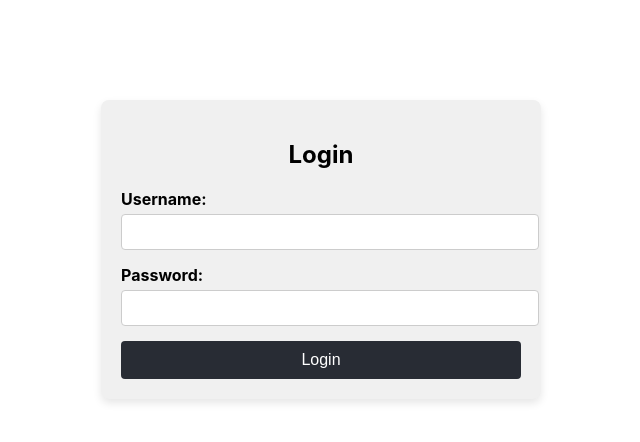
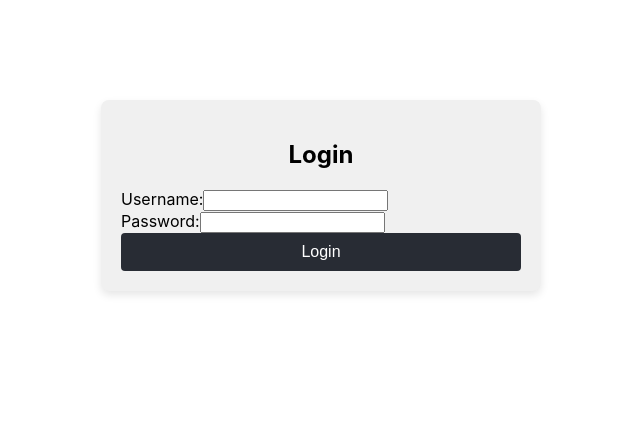
Before and after one commit to whogenkamp3/Capstone-frontend, a React (Create React App) app: page /login in a window 1280 px wide. Shown: the top 442 px of the page, without its empty margins (319-959 px from the left). Built offline with nearby package versions, Linux system fonts and the light colour scheme.

Commit message:
working login

```diff
--- a/src/components/Login.js
+++ b/src/components/Login.js
@@ -1,67 +1,51 @@
+// Login.js
 import React, { useState } from 'react';
-import { useNavigate } from 'react-router-dom';
 import axios from 'axios';
+import { useNavigate } from 'react-router-dom'; // Import useNavigate
 
-const Login = ({ setIsAuthenticated }) => {
+const Login = () => {
   const [username, setUsername] = useState('');
   const [password, setPassword] = useState('');
-  const [error, setError] = useState('');
-  const navigate = useNavigate();
+  const navigate = useNavigate(); // Initialize useNavigate
+  const [error, setError] = useState(null);
 
-  const handleSubmit = async (e) => {
+  const handleLogin = async (e) => {
     e.preventDefault();
-    setError('');
-
     try {
-      // Make the login request
+      // Replace with your actual login API endpoint
       const response = await axios.post('http://localhost:8000/api/login/', {
         username,
         password,
       });
-      console.log("User authenticated, navigating to home");
-      // Check if login is successful
-      if (response.status === 200) {
-        // Store user ID in localStorage
-        localStorage.setItem('user_id', response.data.username);
-        // Update the authenticated state in App
-        console.log("User authenticated, navigating to home");
 
-        setIsAuthenticated(true);
-        // Navigate to the home page
-        navigate('/home'); // This ensures the user is redirected to the home page
-      }
+      // Assuming response.data contains user data including user_id
+      const user_id = response.data.user_id;
+      localStorage.setItem('user_id', user_id);
+
+      // Redirect to home page
+      navigate('/home');
     } catch (err) {
-      setError('Invalid username or password');
+      setError('Login failed. Please check your credentials.');
     }
   };
 
   return (
     <div className="login-container">
       <h2>Login</h2>
-      <form onSubmit={handleSubmit}>
-        <div className="form-group">
-          <label htmlFor="username">Username:</label>
-          <input
-            type="text"
-            id="username"
-            value={username}
-            onChange={(e) => setUsername(e.target.value)}
-            required
-          />
-        </div>
-        <div className="form-group">
-          <label htmlFor="password">Password:</label>
-          <input
-            type="password"
-            id="password"
-            value={password}
-            onChange={(e) => setPassword(e.target.value)}
-            required
-          />
-        </div>
-        {error && <p className="error-message">{error}</p>}
+      <form onSubmit={handleLogin}>
+        <label>
+          Username:
+          <input type="text" value={username} onChange={(e) => setUsername(e.target.value)} />
+        </label>
+        <br />
+        <label>
+          Password:
+          <input type="password" value={password} onChange={(e) => setPassword(e.target.value)} />
+        </label>
+        <br />
         <button type="submit">Login</button>
       </form>
+      {error && <div>{error}</div>}
     </div>
   );
 };
--- a/src/components/ProtectedRoute.js
+++ b/src/components/ProtectedRoute.js
@@ -1,11 +1,15 @@
+// ProtectedRoute.js
 import React from 'react';
 import { Navigate } from 'react-router-dom';
 
-const ProtectedRoute = ({ children }) => {
+const ProtectedRoute = ({ element }) => {
   const isAuthenticated = localStorage.getItem('user_id') !== null;
 
-  // If user is not authenticated, redirect to the login page
-  return isAuthenticated ? children : <Navigate to="/login" />;
+  if (isAuthenticated) {
+    return element;
+  } else {
+    return <Navigate to="/login" replace />;
+  }
 };
 
 export default ProtectedRoute;
```
Also changed, not shown: src/App.js (line endings or trailing spaces), 1 other file (tests, documents, lock files or other folders).
